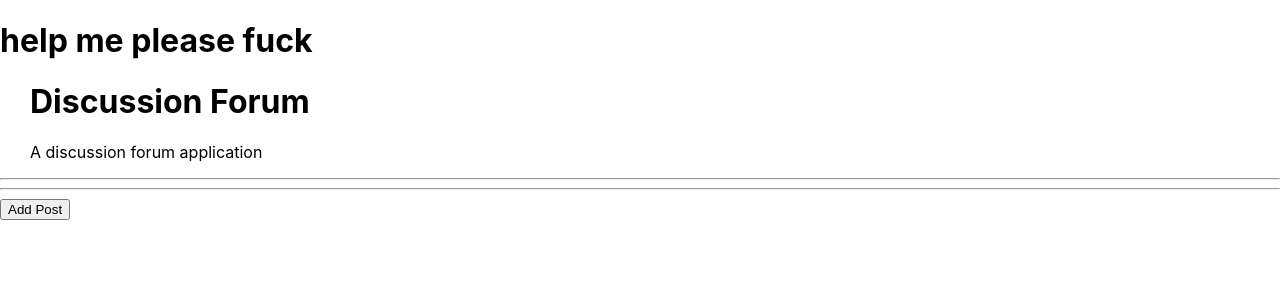
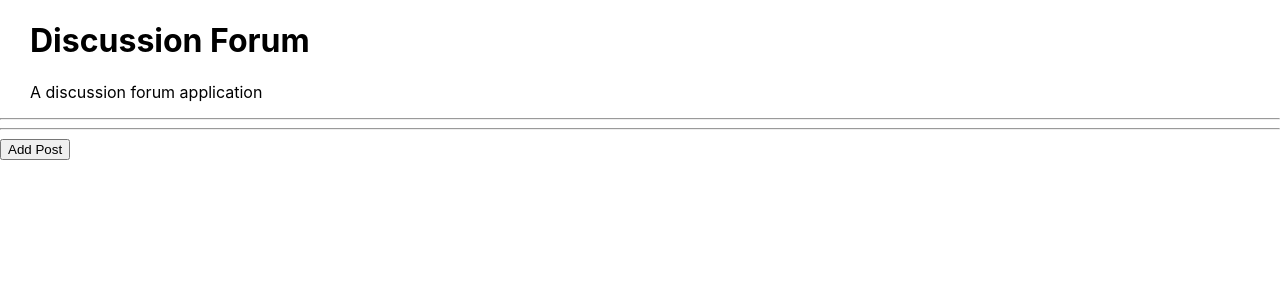
Before and after one commit to kdrendel99/discussion-board, a React (Create React App) app: page / in a window 1280 px wide. Shown: the top 300 px of the page. Built offline with nearby package versions, Linux system fonts and the light colour scheme.

Commit message:
Fix bug in src/index.js that prevented components from rendering.

```diff
--- a/src/components/App.js
+++ b/src/components/App.js
@@ -1,5 +1,5 @@
 import React from "react";
-import Header from './Header';
+import Header from "./Header";
 import PostControl from './PostControl';
 
 function App(){
--- a/src/components/PostControl.js
+++ b/src/components/PostControl.js
@@ -10,7 +10,6 @@ import { connect } from 'react-redux';
 class PostControl extends React.Component{
   constructor(props) {
     super(props);
-    console.log(props);
     this.state = {
       selectedPost: null,
       editing: false
@@ -75,7 +74,7 @@ class PostControl extends React.Component{
     let currentlyVisibleState = null;
     let buttonText = null;
 
-    if (this.state.editing ) {
+    if (this.state.editing) {
       currentlyVisibleState = <EditPostForm post = {this.state.selectedPost} onEditPost = {this.handleEditingPostInList} />
       buttonText = "Return to Post List";
     } else if (this.state.selectedPost != null) {
@@ -88,14 +87,14 @@ class PostControl extends React.Component{
       currentlyVisibleState = <NewPostForm onNewPostCreation={this.handleAddingNewPostToList} />;
       buttonText = "Return to Post List";
     } else {
-      currentlyVisibleState = <PostList postList={this.props.masterPostList} onPostSelection={this.handleChangingSelectedPost} onVoteClick={this.handleVoteClick}/>;
+      currentlyVisibleState = (<PostList postList={this.props.masterPostList} onPostSelection={this.handleChangingSelectedPost} onVoteClick={this.handleVoteClick}/>);
       // Because a user will actually be clicking on the Post in the Post component, we will need to pass our new handleChangingSelectedPost method as a prop.
       buttonText = "Add Post";
     }
     return (
       <React.Fragment>
         {currentlyVisibleState}
-        <button onClick={this.handleClick}>{buttonText}</button> { /* new code */}
+        <button onClick={this.handleClick}>{buttonText}</button>
       </React.Fragment>
     );
   }
--- a/src/index.js
+++ b/src/index.js
@@ -1,10 +1,9 @@
-import React from 'react';
-import ReactDOM from 'react-dom';
-import './index.css';
-import App from './components/App';
-import reportWebVitals from './reportWebVitals';
-import { createStore } from 'redux';
-// import reducer from './reducers/post-list-reducer';
+import React from "react";
+import ReactDOM from "react-dom";
+import "./index.css";
+import App from "./components/App";
+import reportWebVitals from "./reportWebVitals";
+import { createStore } from "redux";
 import rootReducer from './reducers/index';
 import { Provider } from 'react-redux';
 
@@ -15,14 +14,8 @@ store.subscribe(() =>
 );
 
 ReactDOM.render(
-  <Provider store={store}>
-    <h1> help me please fuck</h1>
+  <Provider store = {store}>
     <App />
   </Provider>,
   document.getElementById('root')
 );
-
-// If you want to start measuring performance in your app, pass a function
-// to log results (for example: reportWebVitals(console.log))
-// or send to an analytics endpoint. Learn more: https://bit.ly/CRA-vitals
-reportWebVitals();
```
Also changed, not shown: package.json (+5 -2 lines), 1 other file (tests, documents, lock files or other folders).
